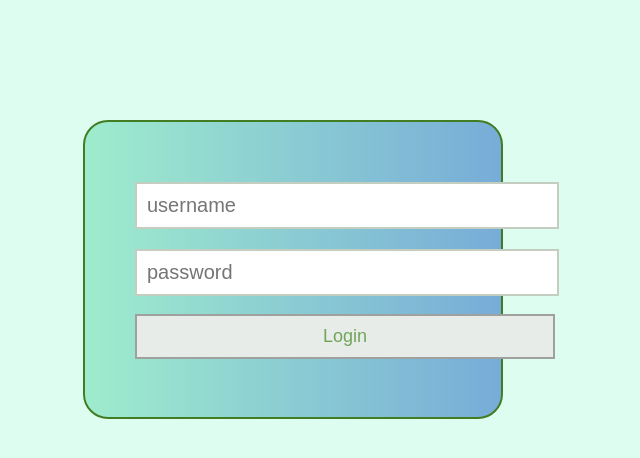
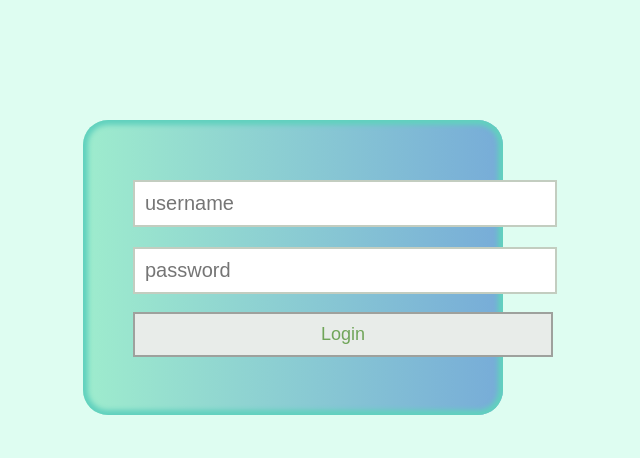
Before and after one commit to irinava98/-Star-Wars-React, a React (Create React App) app: page / in a window 1280 px wide. Shown: the top 458 px of the page, without its empty margins (347-987 px from the left). Built offline with nearby package versions, Linux system fonts and the light colour scheme.

Commit message:
adding changes to the login style

```diff
--- a/src/Login.css
+++ b/src/Login.css
@@ -2,8 +2,8 @@ body {
     background-color: #defdf1;
 }
 form {
-    border: 2px #427d23 Solid;
     border-radius: 25px;
+    box-shadow: 0 0 5px 5px inset #61d1be;
     background-image: linear-gradient(to right, #9eeccd, rgb(119, 172, 216));
     margin-left: 430px;
     margin-right: 430px;
```
